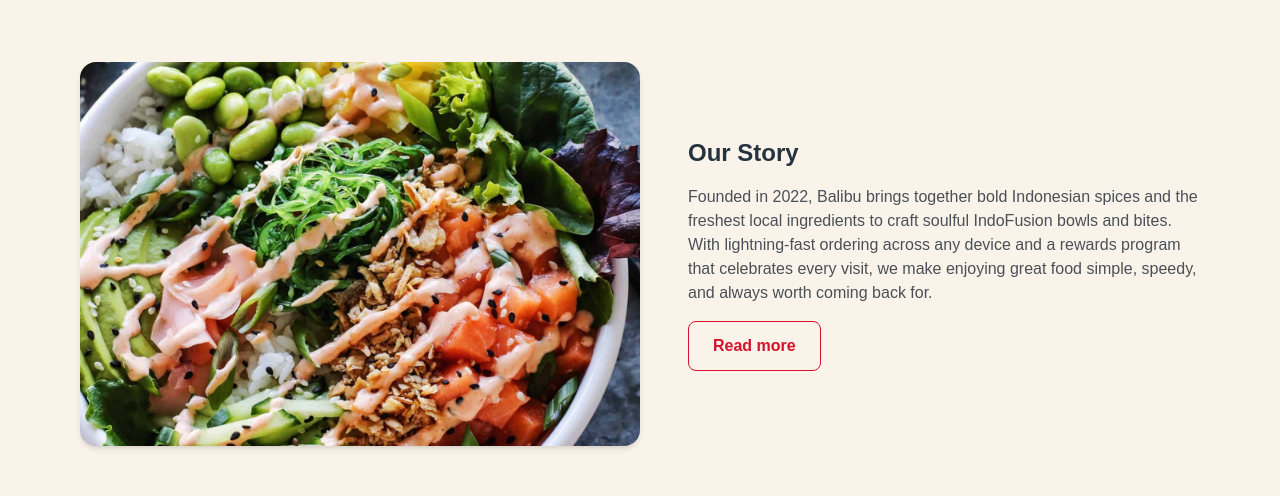
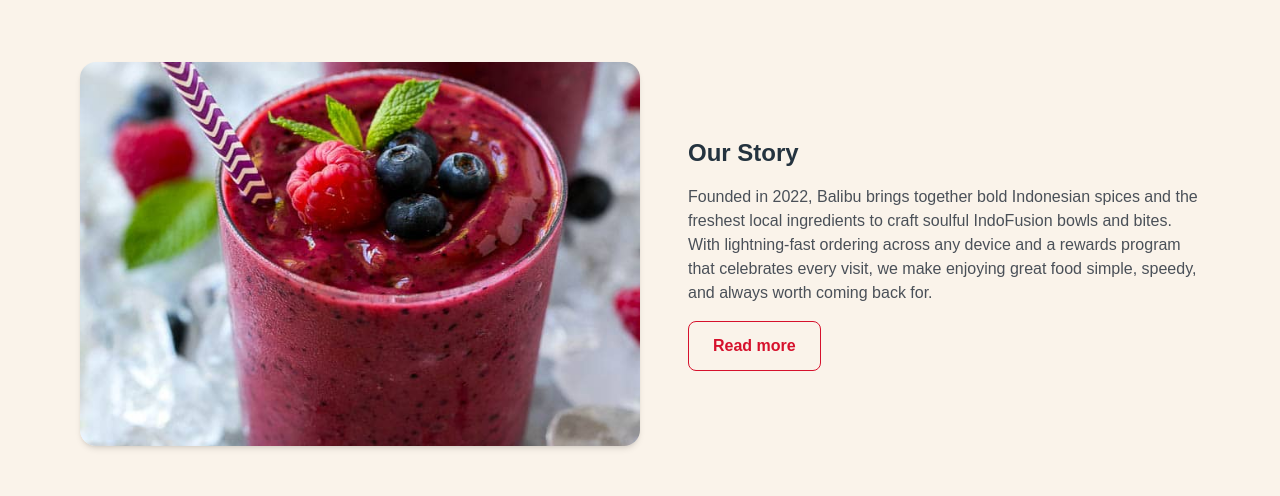
Before and after one commit to KendrickKam40/nextjs-boilerplate, a Next.js app: page / in a window 1280 px wide. Shown: the part 762-1258 px from the top of the page. Built offline with nearby package versions, Linux system fonts and the light colour scheme; no server answers.

Commit message:
contact us layout updates

```diff
--- a/app/page.tsx
+++ b/app/page.tsx
@@ -130,7 +130,7 @@ export default function HomePage() {
           <div className="w-full lg:w-1/2 mb-8 lg:mb-0">
             <div className="relative w-full h-64 lg:h-96 rounded-2xl overflow-hidden shadow-md">
               <Image
-                src="/menu/bowl.jpg"
+                src="/menu/smoothie.jpg"
                 alt="Our history"
                 fill
                 className="object-cover"
--- a/components/ContactSection.tsx
+++ b/components/ContactSection.tsx
@@ -77,12 +77,12 @@ export default function ContactSection() {
               <h3 className="text-xl font-medium text-[#24333F] mb-2">
                 Store Hours
               </h3>
-              <div className="grid grid-cols-2 gap-x-4 gap-y-2 text-sm">
+              <div className="grid grid-cols-1 gap-x-4 gap-y-2 text-sm lg:grid-cols-2">
                 {WEEKDAYS.map(day => {
                   const times = openTimes[day]?.split(',') || [];
                   return (
                     <div key={day} className="flex justify-between">
-                      <span className="font-medium text-[#24333F]">{day}</span>
+                      <span className="font-medium text-[#24333F] font-black">{day}</span>
                       <span className="text-[#4A5058]">
                         {times.map((t, i) => (
                           <span key={i} className="block">
```
